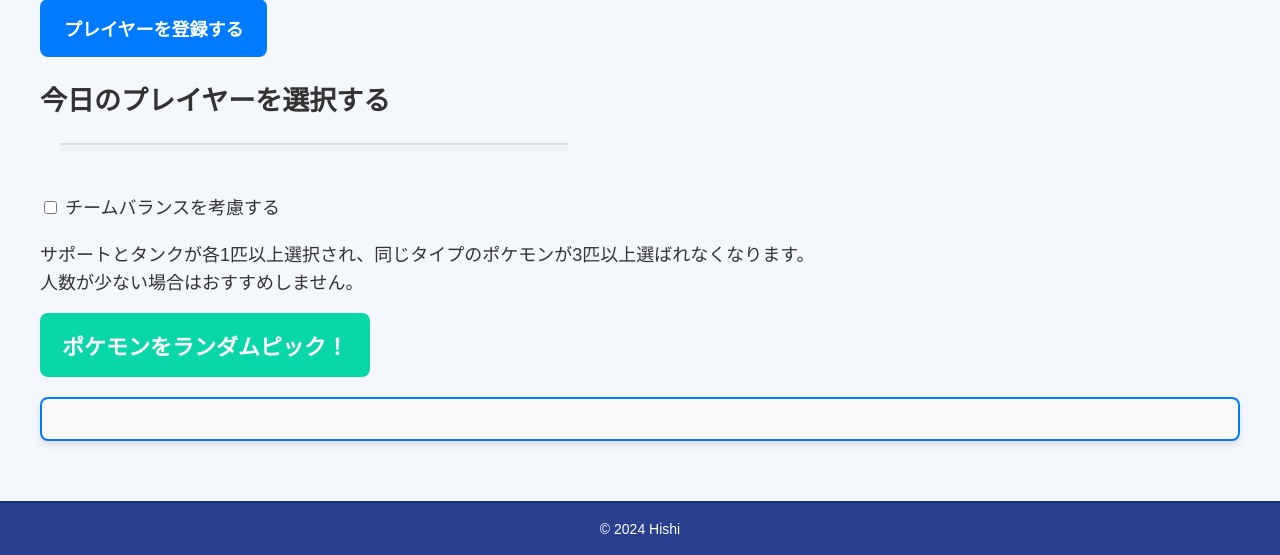
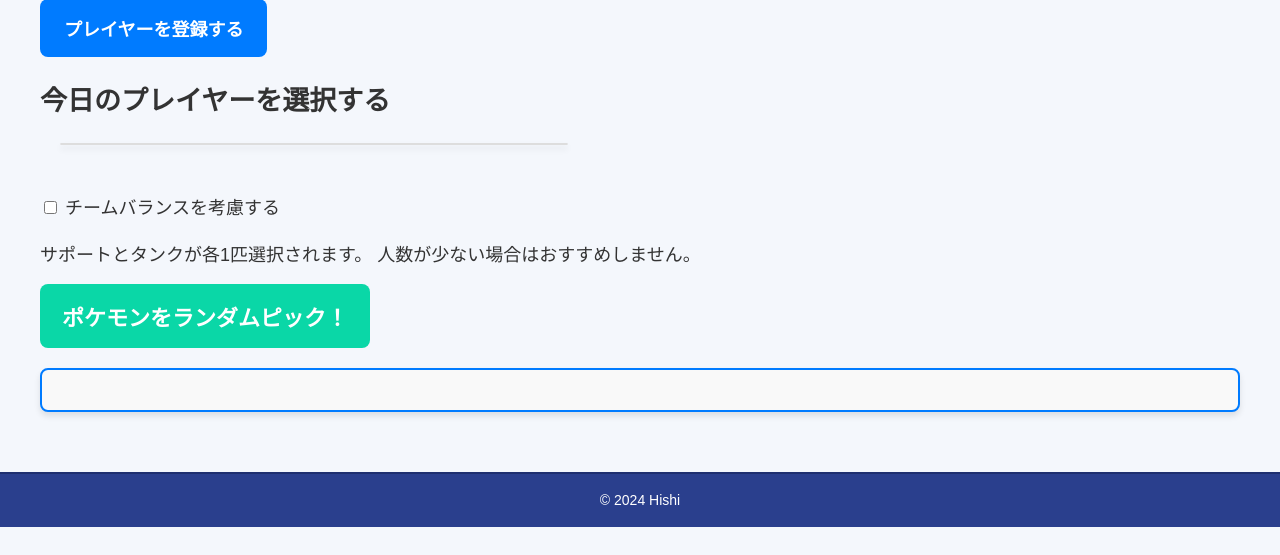
Before and after one commit to Hishioka-Daichi/unite_project, a Django app: page /app/ in a window 1280 px wide. Shown: the part 429-984 px from the top of the page. After the commit the page ends 956 px from the top, so only its background shows below. Run offline with Django 4.2, Linux system fonts and the light colour scheme; data that the repository does not hold is empty.

Commit message:
タイプの扱いの変更

```diff
--- a/templates/app/index.html
+++ b/templates/app/index.html
@@ -119,8 +119,8 @@
         <input type="checkbox" id="toggle-check"> チームバランスを考慮する
     </label>
     <br>
-    <p>サポートとタンクが各1匹以上選択され、同じタイプのポケモンが3匹以上選ばれなくなります。
-        <br>人数が少ない場合はおすすめしません。</p>
+    <p>サポートとタンクが各1匹選択されます。
+        人数が少ない場合はおすすめしません。</p>
     <button id="random-pick" class="button">ポケモンをランダムピック！</button>
     <br>
     <div id="results"></div>
```
